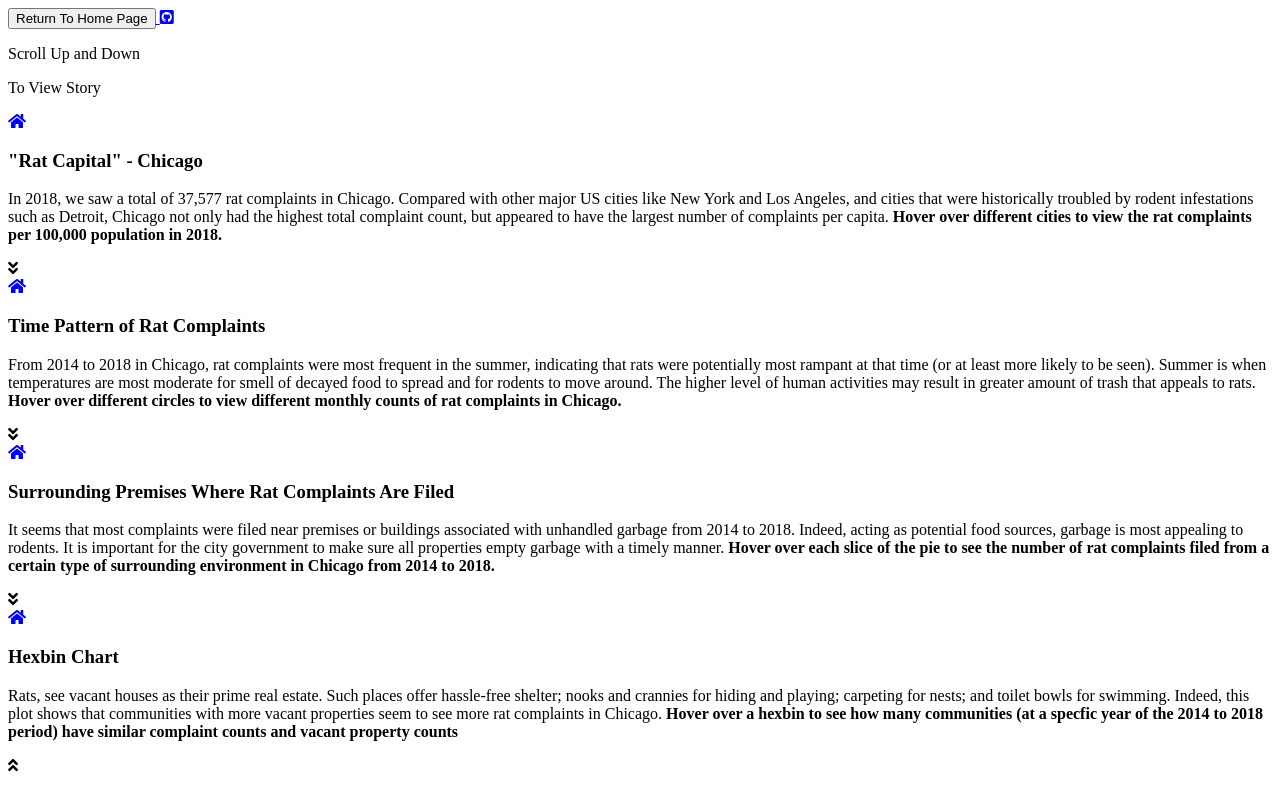
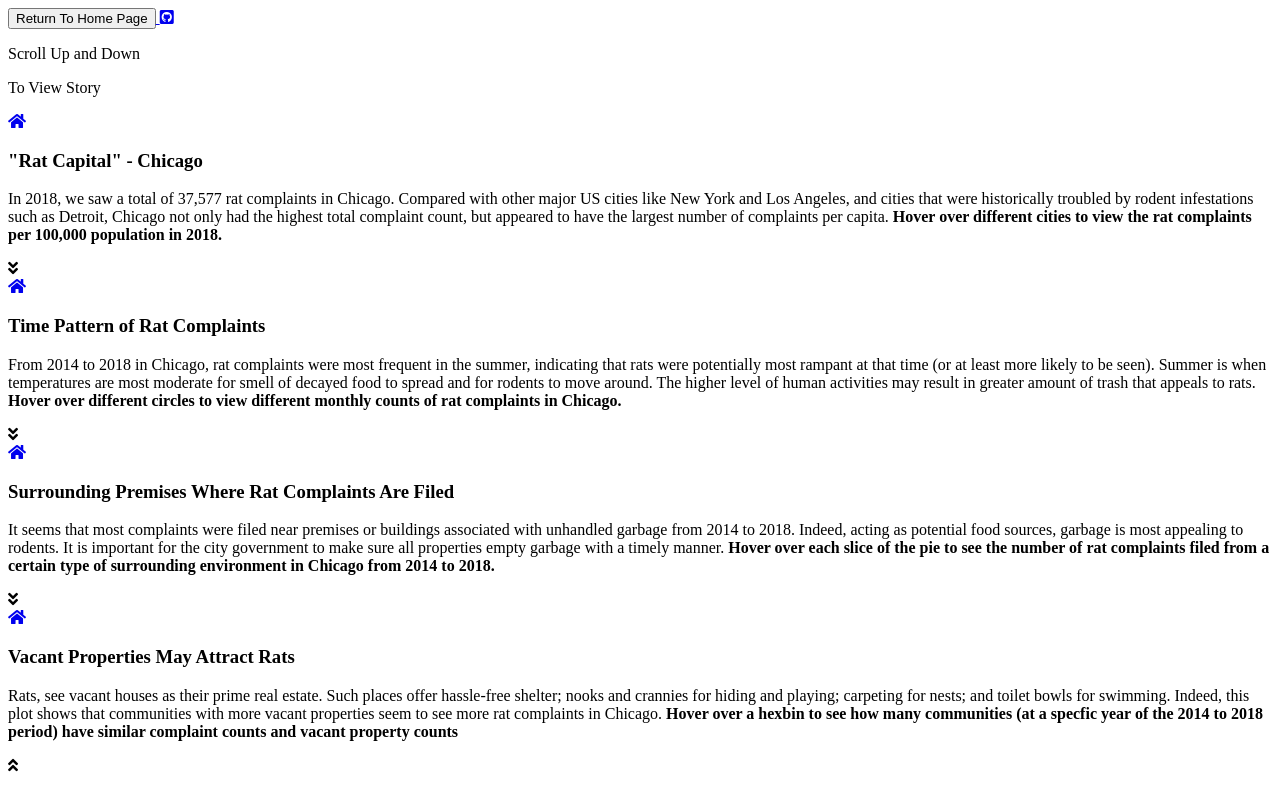
Before and after one commit to heguanelvis/Chicago-Rats-Be-Gone-Storytelling, a website: page src/index.html in a window 1280 px wide. Drawn offline with Linux system fonts and the light colour scheme.

Commit message:
changed text title for hexbin

```diff
--- a/src/index.html
+++ b/src/index.html
@@ -113,7 +113,7 @@
                         class="fas fa-home"></i></a></div>
             <div class="col-12 col-sm-5 col-md-4 col-xl-4 text-center">
                 <!-- Description -->
-                <h3>Hexbin Chart</h3>
+                <h3>Vacant Properties May Attract Rats</h3>
                 <p>
                     Rats, see vacant houses as their prime real estate. Such places offer
                     hassle-free shelter;
```
